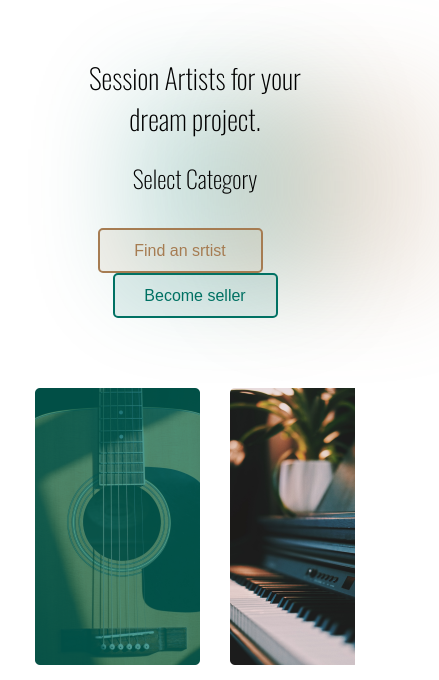
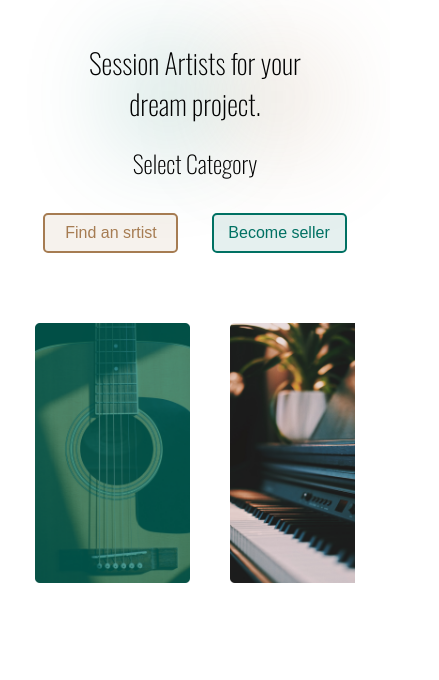
Before and after one commit to AlexPal005/SessionArtist, a website: page index.html in a window 390 px wide. Shown: the part 106-786 px from the top of the page, 439 px wide, since content can reach past the window. Drawn offline with nearby package versions, Linux system fonts and the light colour scheme.

Commit message:
fix media

```diff
--- a/css/cards.css
+++ b/css/cards.css
@@ -10,6 +10,10 @@
 }
 @media screen and (max-width: 400px){
     .cards{
-        overflow-x: hidden;
+        overflow: scroll;
+    }
+    .cards > img{
+        width: 155px;
+        height: 260px;
     }
 }
--- a/css/textContent.css
+++ b/css/textContent.css
@@ -65,9 +65,28 @@
 
 @media screen and (max-width: 400px){
     #text{
-        width: 320px;
+        width: 237px;
     }
     #text > h1{
         font-size: 28px;
     }
+    #greenCircle{
+        left: 41px;
+        top: 5px;
+        width: 100px;
+        height: 100px;
+    }
+    .textContent {
+        margin-top: 45px;
+    }
+    #yellowCircle{
+        top: 5px;
+        left: 150px;
+        width: 100px;
+        height: 100px;
+    }
+    #buttonsSelect > button{
+        width: 135px;
+        height: 40px;
+    }
 }
```
